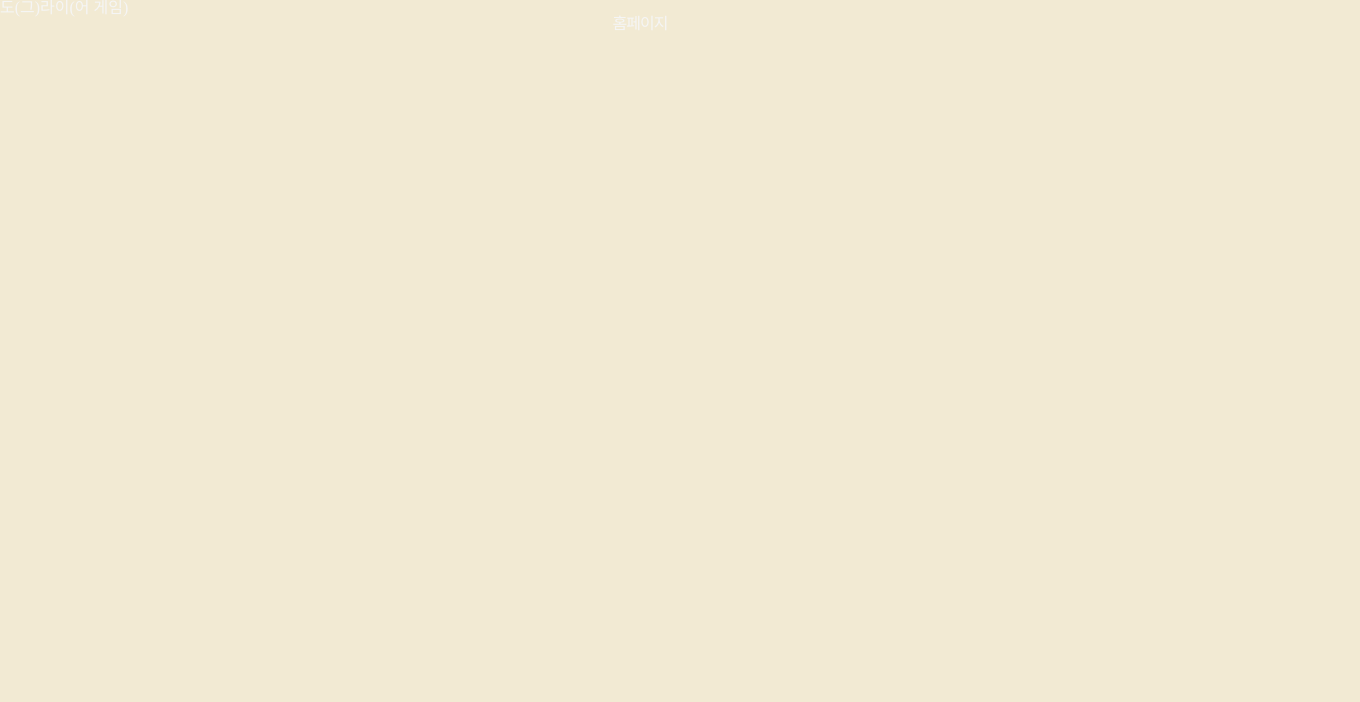
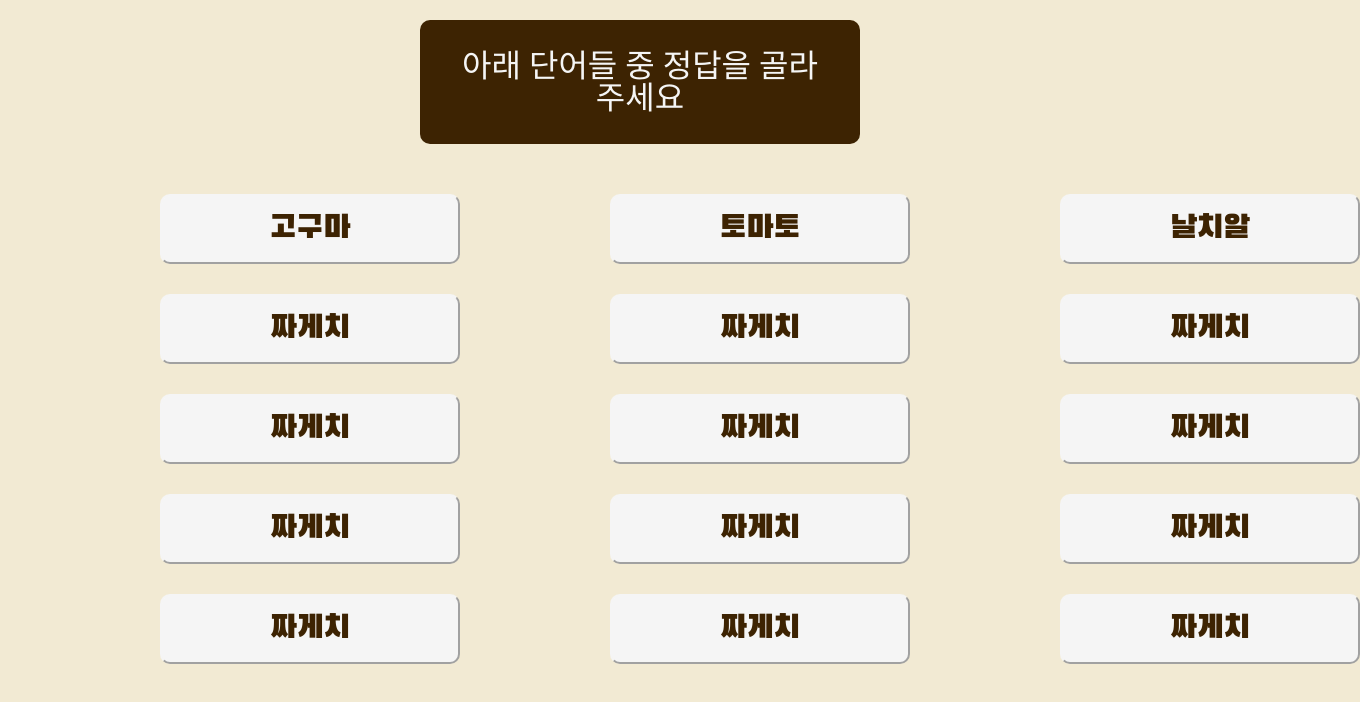
Before and after one commit to dlgusdn978/MungNyang, a React (Create React App) app in the folder front-end/: page /home in a window 1280 px wide. Shown: the top 702 px of the page, 1360 px wide, since content can reach past the window. Built offline with nearby package versions, Linux system fonts and the light colour scheme.

Commit message:
Feat : 지목당한 사람이 정답 맞추는 화면

```diff
--- a/front-end/src/App.js
+++ b/front-end/src/App.js
@@ -5,7 +5,6 @@ function App() {
     return (
         <div className="App">
             <GlobalStyle />
-            <span>도(그)라이(어 게임)</span>
         </div>
     );
 }
--- a/front-end/src/views/Home.jsx
+++ b/front-end/src/views/Home.jsx
@@ -1,11 +1,26 @@
 import React from "react";
+import PonitedPersonAnswer from "./components/PonitedPersonAnswer";
 
 const Home = () => {
-    return (
-        <div>
-            <h1>홈페이지</h1>
-        </div>
-    );
+    const title = "아래 단어들 중 정답을 골라 주세요";
+    const Answerlst = [
+        "고구마",
+        "토마토",
+        "날치알",
+        "짜게치",
+        "짜게치",
+        "짜게치",
+        "짜게치",
+        "짜게치",
+        "짜게치",
+        "짜게치",
+        "짜게치",
+        "짜게치",
+        "짜게치",
+        "짜게치",
+        "짜게치",
+    ];
+    return <PonitedPersonAnswer title={title} Answerlst={Answerlst} />;
 };
 
 export default Home;
--- /dev/null
+++ b/front-end/src/views/components/PonitedPersonAnswer.jsx
@@ -0,0 +1,48 @@
+import React from "react";
+import styled from "styled-components";
+
+const Container = styled.div`
+    padding: 20px;
+    text-align: center;
+`;
+const Head = styled.div`
+    background-color: ${`var(--brown-dark)`};
+    padding: 30px;
+    margin-left: 400px;
+    margin-right: 400px;
+    font-size: 32px;
+    border-radius: 10px;
+`;
+const Line = styled.div`
+    margin-top: 50px;
+    margin-left: 130px;
+    padding-left: 10px;
+    display: grid;
+    grid-template-columns: 450px 450px 450px;
+`;
+const Content = styled.button`
+    width: 300px;
+    height: 70px;
+    font-size: 32px;
+    background-color: ${`var(--white)`};
+    border-color: ${`var(--white)`};
+    margin-bottom: 30px;
+    border-radius: 10px;
+    color: ${`var(--brown-dark)`};
+`;
+
+const PonitedPersonAnswer = (props) => {
+    const { Answerlst, title } = props;
+    return (
+        <Container>
+            <Head>{title}</Head>
+            <Line>
+                {Answerlst.map((item, index) => (
+                    <Content key={index}>{item}</Content>
+                ))}
+            </Line>
+        </Container>
+    );
+};
+
+export default PonitedPersonAnswer;
```
